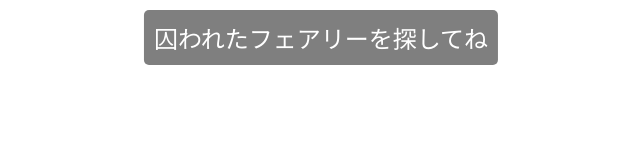
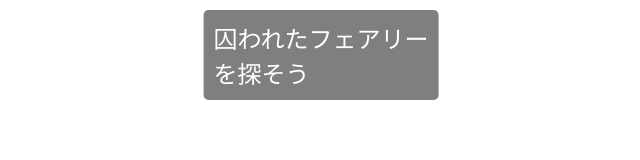
Before and after one commit to Nagonazo/GameStart, a plain HTML site: page index.html in a window 1280 px wide. Shown: the whole page, without its empty margins (319-959 px from the left). Drawn offline with Linux system fonts and the light colour scheme.

Commit message:
Update index.html

```diff
--- a/index.html
+++ b/index.html
@@ -26,7 +26,7 @@
     </style>
 </head>
 <body>
-    <div class="hud-text">囚われたフェアリーを探してね</div>
+    <div class="hud-text">囚われたフェアリー<br>を探そう</div>
 
     <a-scene embedded arjs="debugUIEnabled: false;">
         <a-marker type="pattern" url="red.patt">
```
